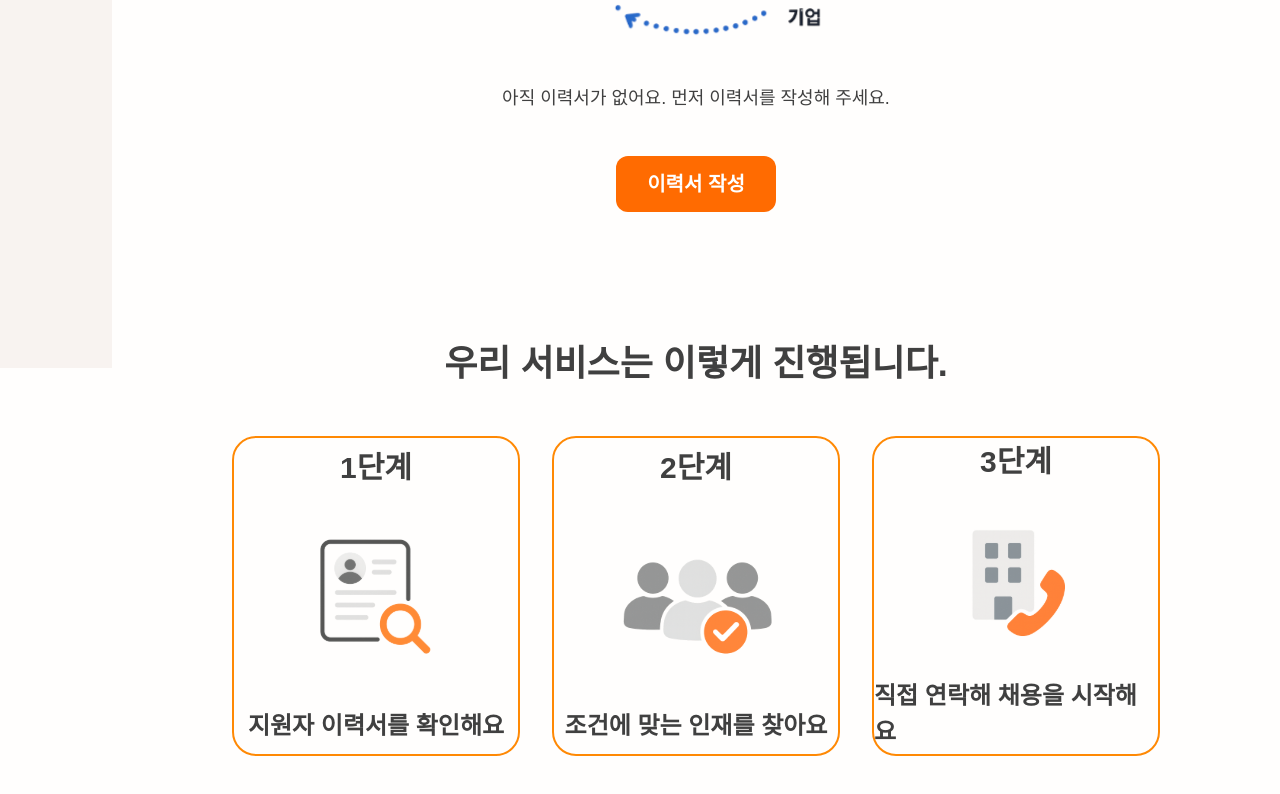
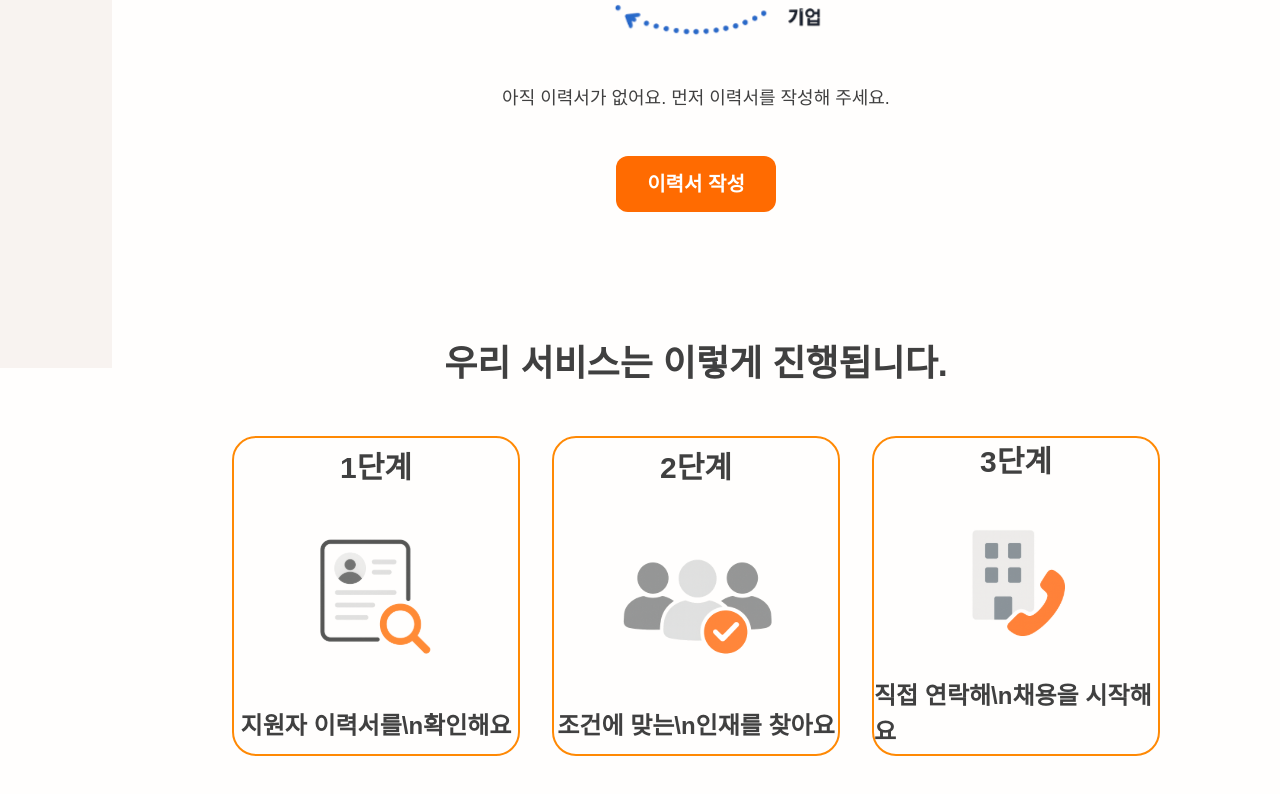
Before and after one commit to DaSiHaeBom/DaSiHaeBom-FE, a React (Vite) app: page /business/home in a window 1280 px wide. Shown: the part 432-1226 px from the top of the page. Built offline with nearby package versions, Linux system fonts and the light colour scheme; no server answers; a web font is replaced by a local one.

Commit message:
fix: 줄 바꿈 적용

```diff
--- a/src/components/Home/HomeCard.tsx
+++ b/src/components/Home/HomeCard.tsx
@@ -15,7 +15,10 @@ export const HomeCard = ({
         {step}
       </p>
       <img src={imageSrc} alt={altText} />
-      <p className="text-neutral-700 text-2xl font-semibold leading-9">
+      <p
+        className="text-neutral-700 text-2xl font-semibold leading-9"
+        style={{ whiteSpace: 'pre-line' }}
+      >
         {text}
       </p>
     </div>
--- a/src/pages/BusinessHome.tsx
+++ b/src/pages/BusinessHome.tsx
@@ -60,19 +60,19 @@ export default function BusinessHome() {
             step="1단계"
             imageSrc={step1Image}
             altText="1단계 이미지"
-            text="지원자 이력서를 확인해요"
+            text="지원자 이력서를\n확인해요"
           />
           <HomeCard
             step="2단계"
             imageSrc={step2Image}
             altText="2단계 이미지"
-            text="조건에 맞는 인재를 찾아요"
+            text="조건에 맞는\n인재를 찾아요"
           />
           <HomeCard
             step="3단계"
             imageSrc={step3Image}
             altText="3단계 이미지"
-            text="직접 연락해 채용을 시작해요"
+            text="직접 연락해\n채용을 시작해요"
           />
         </div>
       </div>
```
